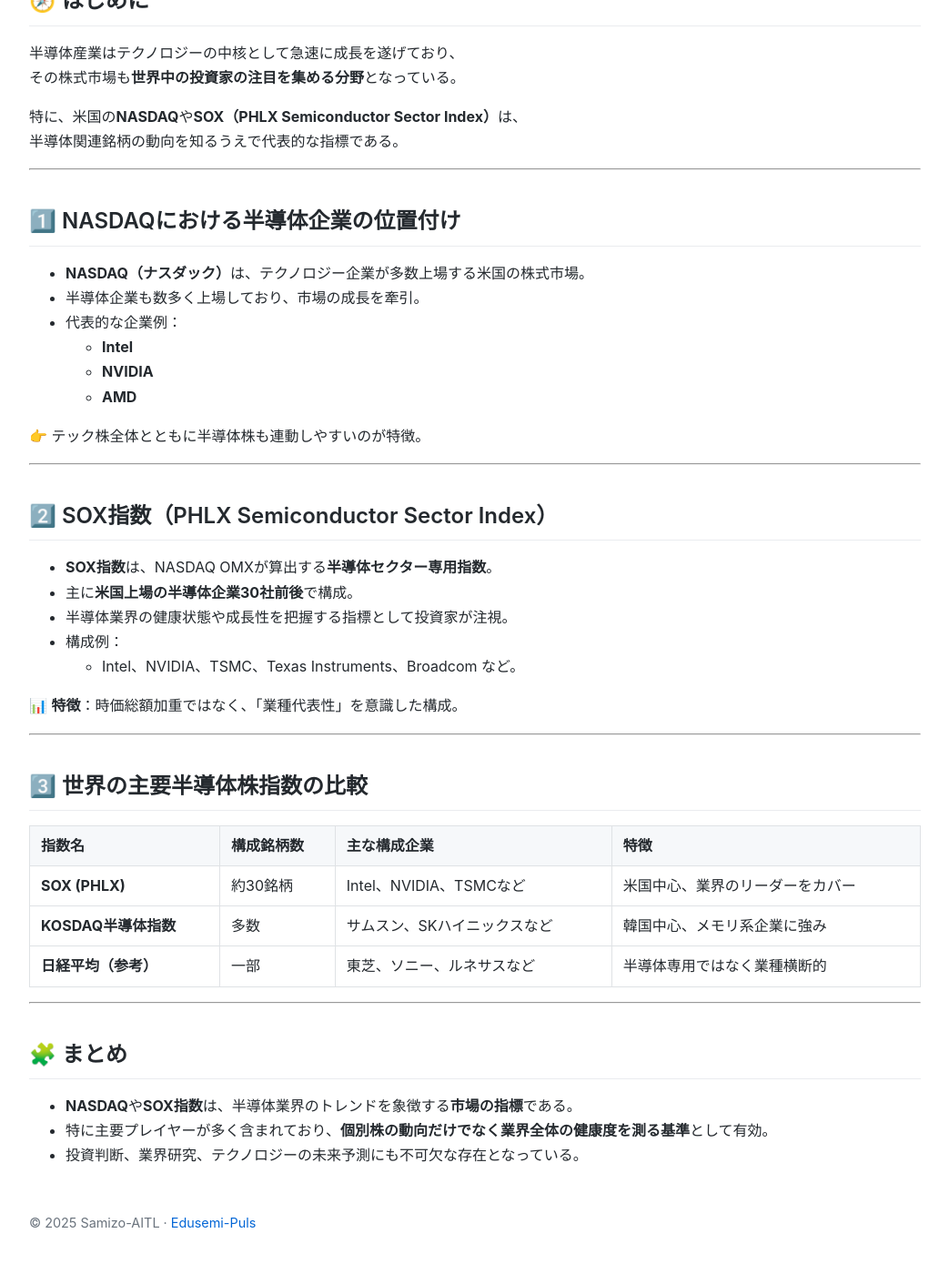
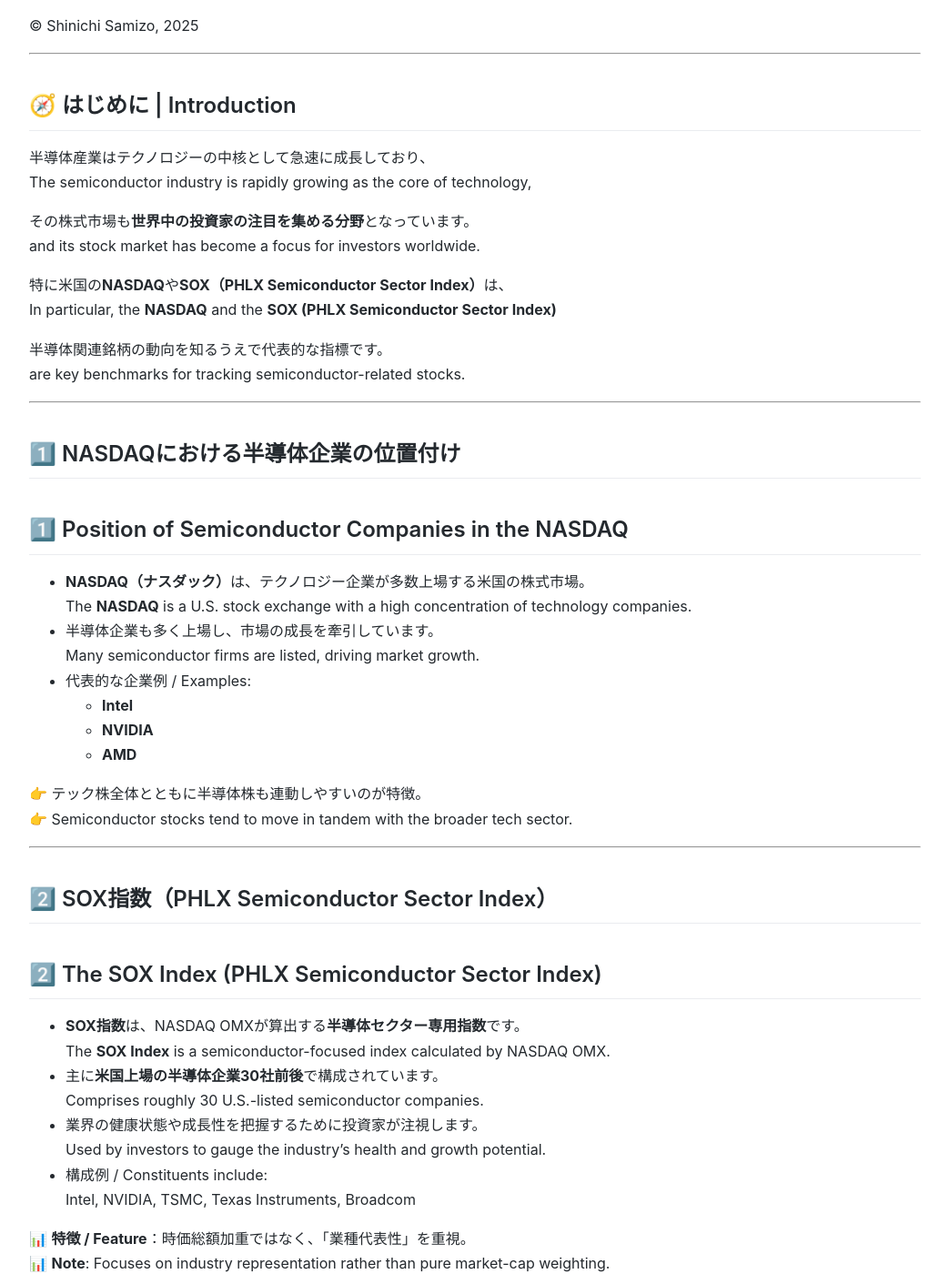
Before and after one commit to Samizo-AITL/Edusemi-Plus, a Jekyll site: the page built from investment/market_overview.md, in a window 1280 px wide and 1400 px high, scrolled down 237 px. Shown: the whole window at 91% size, without its empty margins (118-1161 px from the left). Built offline with Jekyll 4.4.1, drawn with Linux system fonts in a browser that asks for light colours; some of the changed text lies outside the part shown.

Commit message:
Update market_overview.md

```diff
--- a/investment/market_overview.md
+++ b/investment/market_overview.md
@@ -1,60 +1,88 @@
 ---
 layout: default
-title: 半導体株式市場の全体像
+title: 半導体株式市場の全体像 / Overview of the Semiconductor Stock Market
 ---
 
 ---
 
 # 📈 半導体株式市場の全体像
+# 📈 Overview of the Semiconductor Stock Market
 © Shinichi Samizo, 2025
 
-## 🧭 はじめに
+---
 
-半導体産業はテクノロジーの中核として急速に成長を遂げており、
-その株式市場も**世界中の投資家の注目を集める分野**となっている。
+## 🧭 はじめに | Introduction
 
-特に、米国の**NASDAQ**や**SOX（PHLX Semiconductor Sector Index）**は、
-半導体関連銘柄の動向を知るうえで代表的な指標である。
+半導体産業はテクノロジーの中核として急速に成長しており、
+The semiconductor industry is rapidly growing as the core of technology,
+
+その株式市場も**世界中の投資家の注目を集める分野**となっています。
+and its stock market has become a focus for investors worldwide.
+
+特に米国の**NASDAQ**や**SOX（PHLX Semiconductor Sector Index）**は、
+In particular, the **NASDAQ** and the **SOX (PHLX Semiconductor Sector Index)**
+
+半導体関連銘柄の動向を知るうえで代表的な指標です。
+are key benchmarks for tracking semiconductor-related stocks.
 
 ---
 
 ## 1️⃣ NASDAQにおける半導体企業の位置付け
+## 1️⃣ Position of Semiconductor Companies in the NASDAQ
 
 - **NASDAQ（ナスダック）**は、テクノロジー企業が多数上場する米国の株式市場。
-- 半導体企業も数多く上場しており、市場の成長を牽引。
-- 代表的な企業例：
+  The **NASDAQ** is a U.S. stock exchange with a high concentration of technology companies.
+- 半導体企業も多く上場し、市場の成長を牽引しています。
+  Many semiconductor firms are listed, driving market growth.
+- 代表的な企業例 / Examples:
   - **Intel**
   - **NVIDIA**
   - **AMD**
 
 👉 テック株全体とともに半導体株も連動しやすいのが特徴。
+👉 Semiconductor stocks tend to move in tandem with the broader tech sector.
 
 ---
 
 ## 2️⃣ SOX指数（PHLX Semiconductor Sector Index）
+## 2️⃣ The SOX Index (PHLX Semiconductor Sector Index)
 
-- **SOX指数**は、NASDAQ OMXが算出する**半導体セクター専用指数**。
-- 主に**米国上場の半導体企業30社前後**で構成。
-- 半導体業界の健康状態や成長性を把握する指標として投資家が注視。
-- 構成例：
-  - Intel、NVIDIA、TSMC、Texas Instruments、Broadcom など。
+- **SOX指数**は、NASDAQ OMXが算出する**半導体セクター専用指数**です。
+  The **SOX Index** is a semiconductor-focused index calculated by NASDAQ OMX.
+- 主に**米国上場の半導体企業30社前後**で構成されています。
+  Comprises roughly 30 U.S.-listed semiconductor companies.
+- 業界の健康状態や成長性を把握するために投資家が注視します。
+  Used by investors to gauge the industry's health and growth potential.
+- 構成例 / Constituents include:
+  Intel, NVIDIA, TSMC, Texas Instruments, Broadcom
 
-📊 **特徴**：時価総額加重ではなく、「業種代表性」を意識した構成。
+📊 **特徴 / Feature**：時価総額加重ではなく、「業種代表性」を重視。
+📊 **Note**: Focuses on industry representation rather than pure market-cap weighting.
 
 ---
 
 ## 3️⃣ 世界の主要半導体株指数の比較
+## 3️⃣ Comparison of Major Global Semiconductor Stock Indices
 
-| 指数名             | 構成銘柄数 | 主な構成企業                  | 特徴                             |
-|------------------|------------|-----------------------------|----------------------------------|
-| **SOX (PHLX)**    | 約30銘柄   | Intel、NVIDIA、TSMCなど       | 米国中心、業界のリーダーをカバー |
-| **KOSDAQ半導体指数** | 多数        | サムスン、SKハイニックスなど  | 韓国中心、メモリ系企業に強み     |
-| **日経平均（参考）** | 一部        | 東芝、ソニー、ルネサスなど     | 半導体専用ではなく業種横断的     |
+| 指数名 / Index Name  | 構成銘柄数 / Constituents | 主な構成企業 / Key Companies     | 特徴 / Features                  |
+|----------------------|---------------------------|-----------------------------------|-----------------------------------|
+| **SOX (PHLX)**       | 約30銘柄 / ~30            | Intel, NVIDIA, TSMC               | U.S.-centric, covers industry leaders |
+| **KOSDAQ半導体指数**  | 多数 / Many               | Samsung, SK hynix                 | Korea-focused, strong in memory   |
+| **日経平均（参考）** | 一部 / Some               | Toshiba, Sony, Renesas            | Not semiconductor-specific; cross-industry |
 
 ---
 
-## 🧩 まとめ
+## 🧩 まとめ | Summary
 
-- **NASDAQ**や**SOX指数**は、半導体業界のトレンドを象徴する**市場の指標**である。
-- 特に主要プレイヤーが多く含まれており、**個別株の動向だけでなく業界全体の健康度を測る基準**として有効。
-- 投資判断、業界研究、テクノロジーの未来予測にも不可欠な存在となっている。
+- **NASDAQ**や**SOX指数**は、半導体業界のトレンドを示す代表的な**市場指標**です。
+  The **NASDAQ** and **SOX Index** are key market indicators for semiconductor trends.
+- 主要プレイヤーが多く含まれており、**業界全体の健康度を測る基準**として有効です。
+  They include major players, serving as benchmarks for the industry's health.
+- 投資判断、業界研究、テクノロジーの未来予測にも欠かせません。
+  Essential for investment decisions, industry analysis, and technology forecasting.
+
+---
+
+## 🔙 戻る / Back
+- **JP:** [Edusemi-Plus Investment トップへ戻る](./README.md)
+- **EN:** [Return to Edusemi-Plus Investment Top](./README.md)
```
